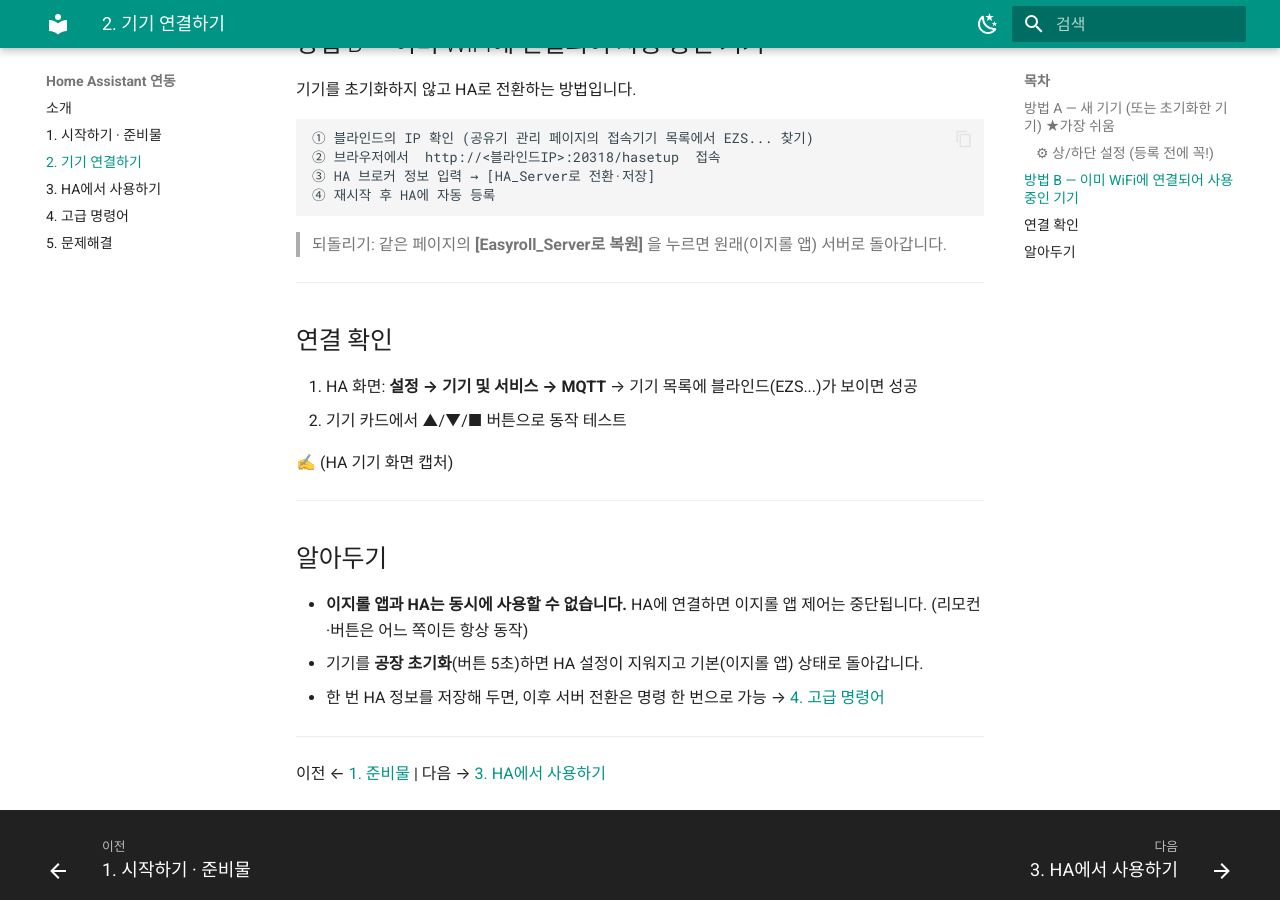
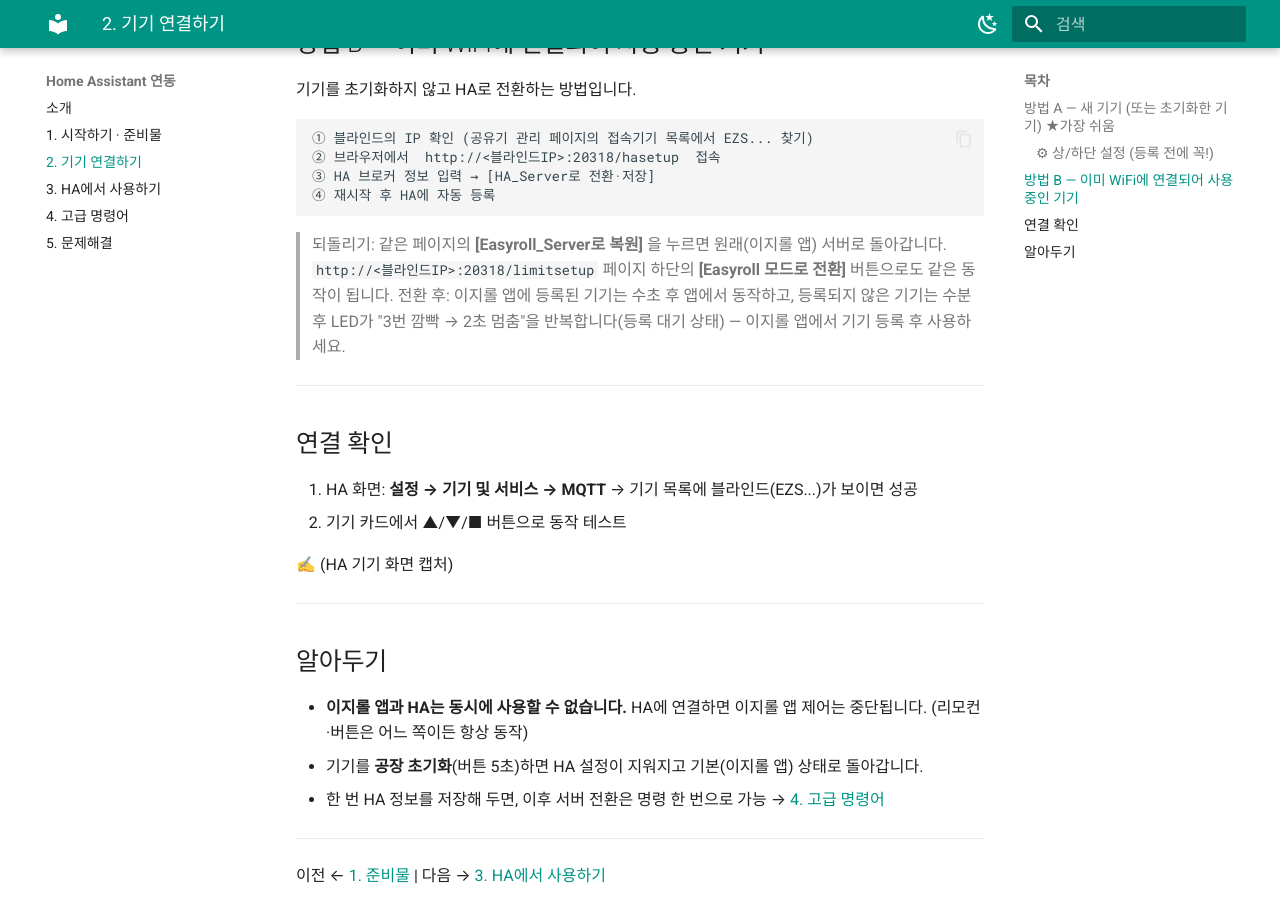
Before and after one commit to easyroll/easyroll.github.io, an MkDocs documentation site: the page built from docs/ha/02_기기_연결하기.md, in a window 1280 px wide and 900 px high, scrolled down 1096 px. Built offline with MkDocs 1.6.1 and Material for MkDocs 9.7.7, drawn with Linux system fonts in a browser that asks for light colours.

Commit message:
docs: HA 가이드에 [Easyroll 모드로 전환] 버튼 안내 추가 (v2.9.8 T2)
Co-Authored-By: Claude Fable 5 <noreply@anthropic.com>

````diff
--- a/docs/ha/02_기기_연결하기.md
+++ b/docs/ha/02_기기_연결하기.md
@@ -50,6 +50,9 @@
 ```
 
 > 되돌리기: 같은 페이지의 **[Easyroll_Server로 복원]** 을 누르면 원래(이지롤 앱) 서버로 돌아갑니다.
+> `http://<블라인드IP>:20318/limitsetup` 페이지 하단의 **[Easyroll 모드로 전환]** 버튼으로도 같은 동작이 됩니다.
+> 전환 후: 이지롤 앱에 등록된 기기는 수초 후 앱에서 동작하고, 등록되지 않은 기기는 수분 후 LED가
+> "3번 깜빡 → 2초 멈춤"을 반복합니다(등록 대기 상태) — 이지롤 앱에서 기기 등록 후 사용하세요.
 
 ---
 
````
